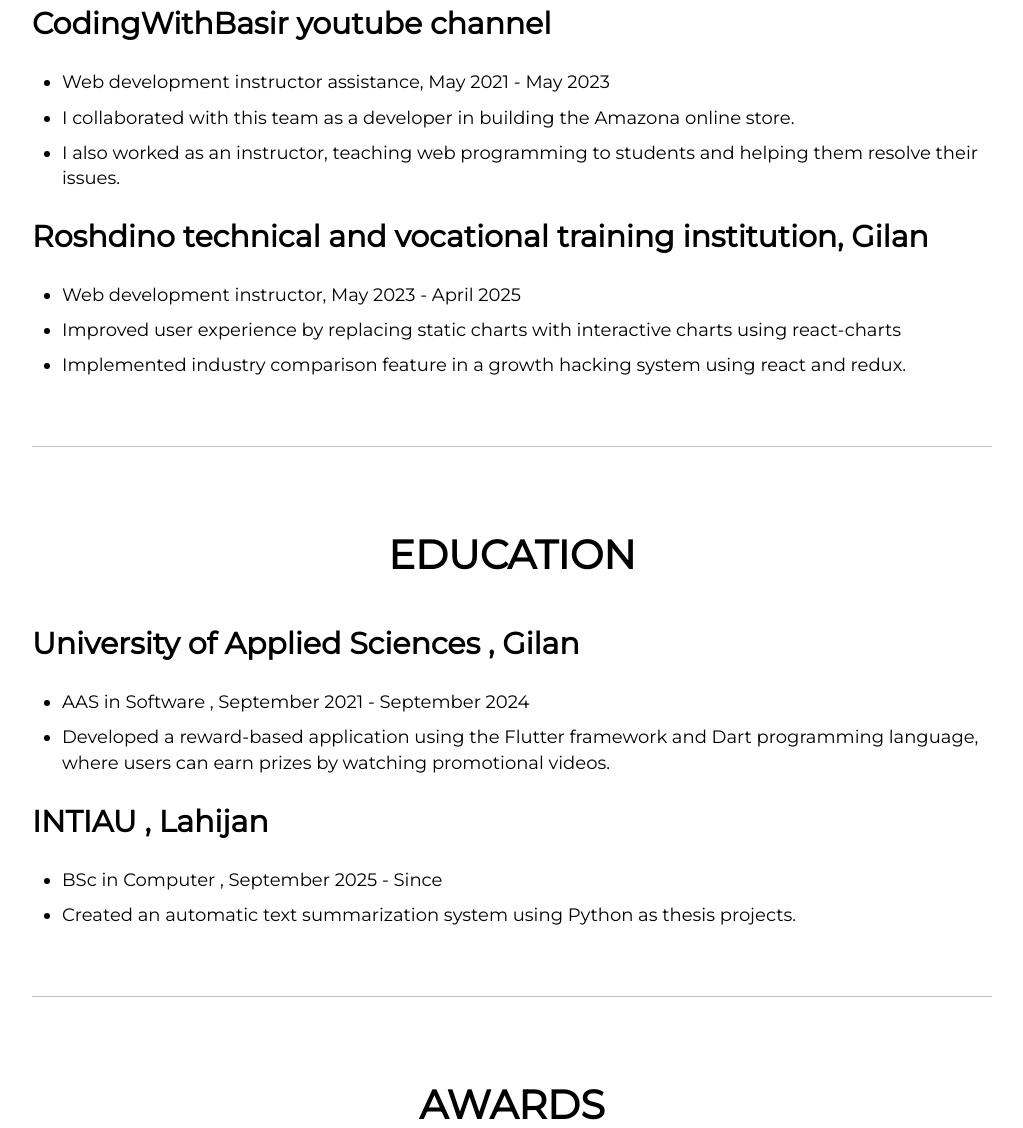
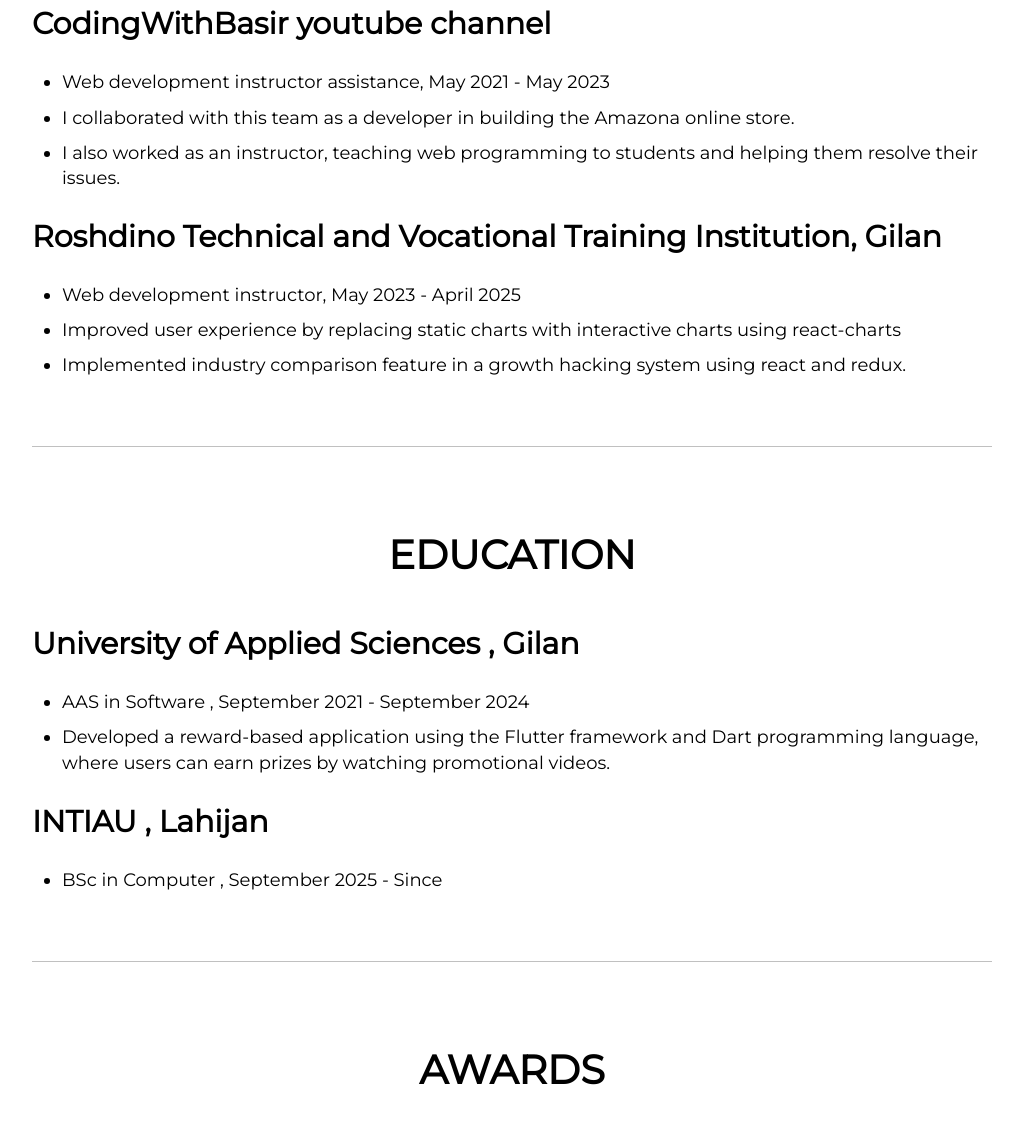
Before and after one commit to sinajafarzadeh-portfolio/sinajafarzadeh-portfolio.github.io, a plain HTML site: page index.html in a window 1280 px wide. Shown: the part 3546-4674 px from the top of the page, without its empty margins (128-1151 px from the left). Drawn offline with nearby package versions, Linux system fonts and the light colour scheme.

Commit message:
Update index.html
change some draft

Signed-off-by: sinajafarzadeh-portfolio <sinajafarzadeh.softwareengineer@gmail.com>

```diff
--- a/index.html
+++ b/index.html
@@ -136,7 +136,7 @@ You can refer to the Employment section for more details.
                I also worked as an instructor, teaching web programming to students and helping them resolve their issues.
             </li>
           </ul>
-          <h2>Roshdino technical and vocational training institution, Gilan</h2>
+          <h2>Roshdino Technical and Vocational Training Institution, Gilan</h2>
           <ul>
             <li>
               Web development instructor, May 2023 - April 2025
@@ -174,10 +174,7 @@ You can refer to the Employment section for more details.
             <li>
             BSc in Computer , September 2025 - Since
             </li>
-            <li>
-              Created an automatic text summarization system using Python as
-              thesis projects.
-            </li>
+
           </ul>
         </div>
       </div>
```
